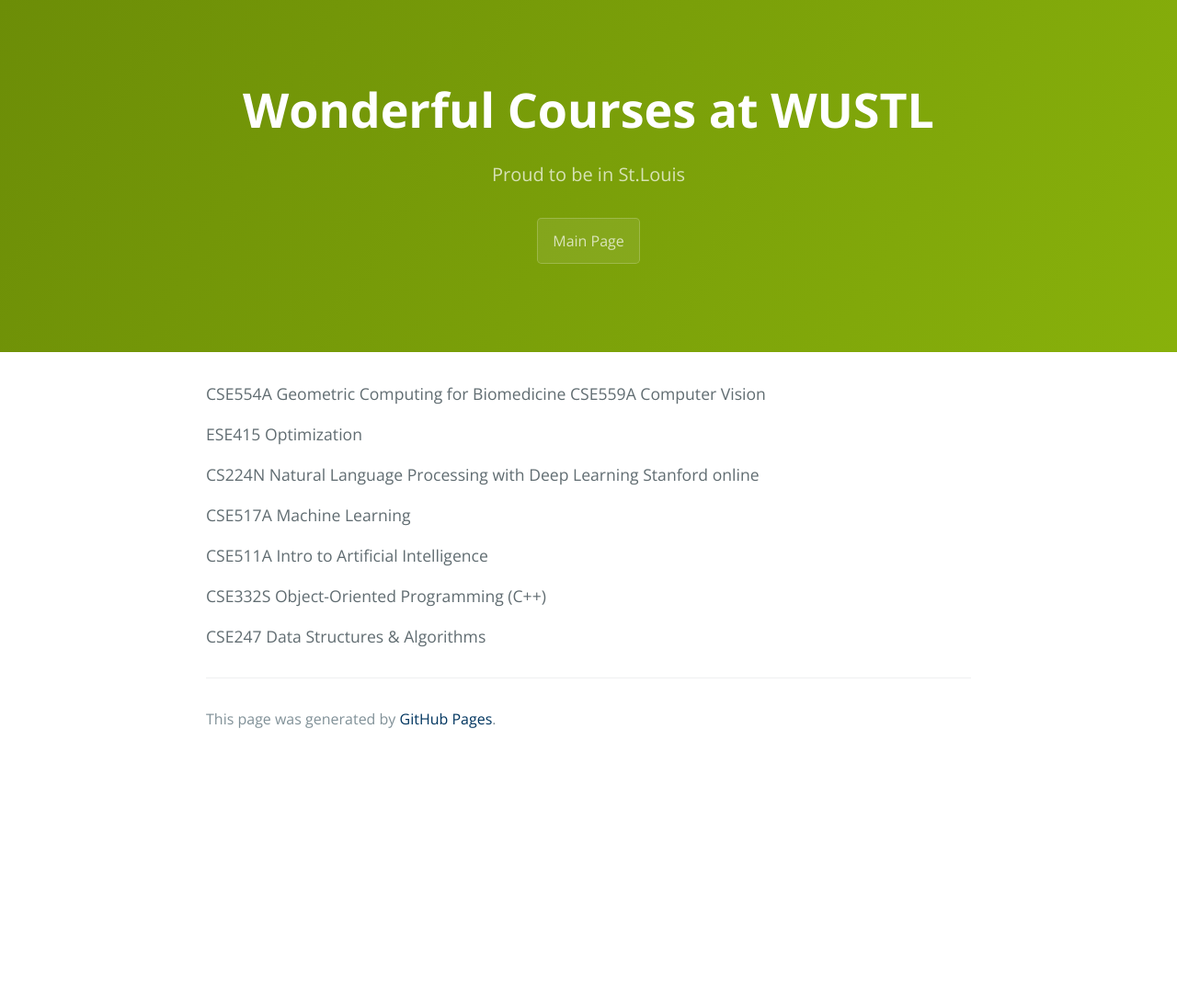
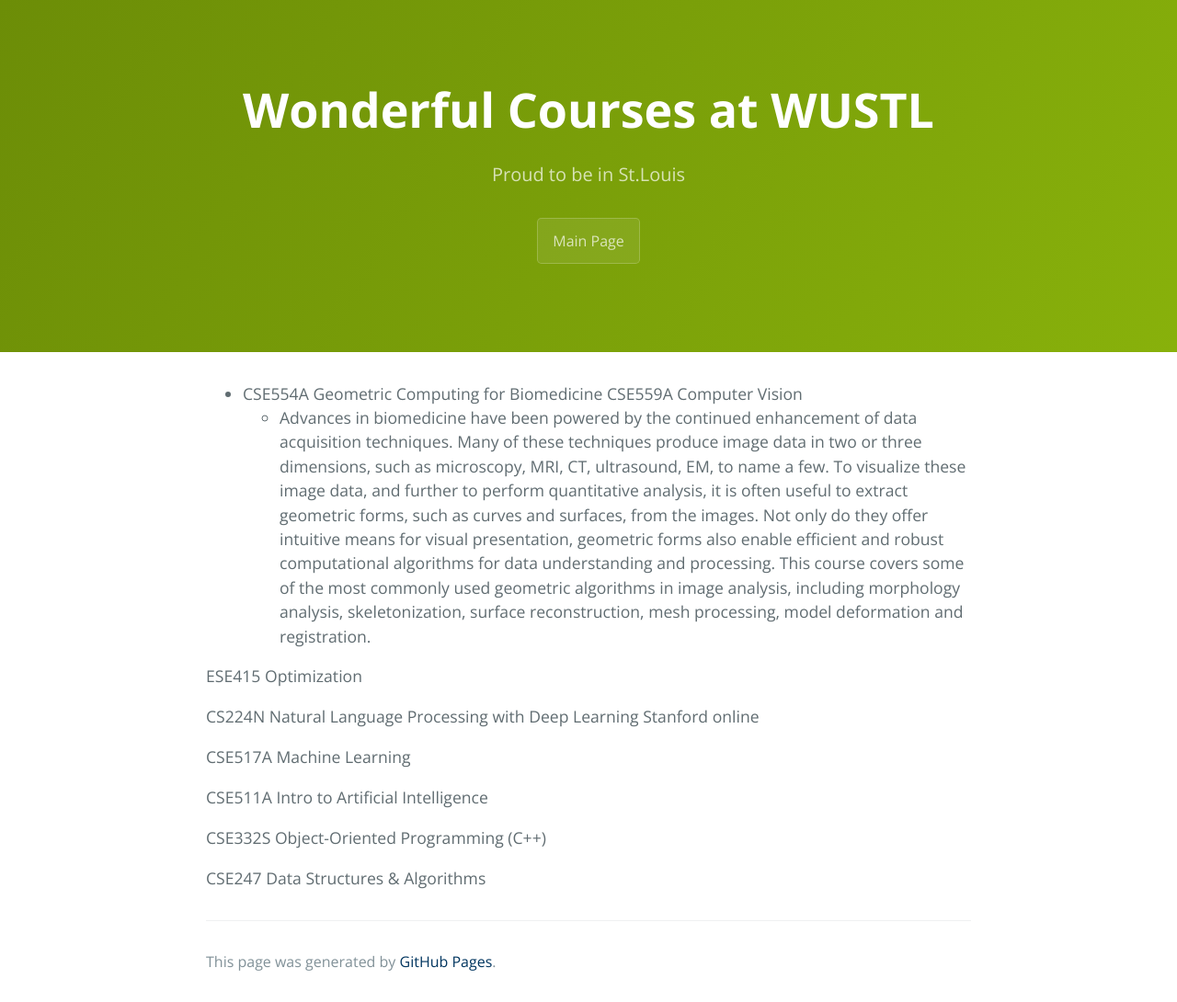
Before and after one commit to chengyongting/chengyongting.github.io, a Jekyll site: the page built from courses.md, in a window 1280 px wide. Shown: the whole page at 92% size. Built offline with Jekyll 4.4.1, drawn with Linux system fonts in a browser that asks for light colours; before the commit the page ends 900 px from its top, so only the background shows below that.

Commit message:
Update courses.md

```diff
--- a/courses.md
+++ b/courses.md
@@ -5,7 +5,10 @@ description: Proud to be in St.Louis
 ---
 
 
-CSE554A Geometric Computing for Biomedicine CSE559A Computer Vision
+- CSE554A Geometric Computing for Biomedicine CSE559A Computer Vision
+  - Advances in biomedicine have been powered by the continued enhancement of data acquisition techniques. Many of these techniques produce image data in two or three dimensions, such as microscopy, MRI, CT, ultrasound, EM, to name a few. To visualize these image data, and further to perform quantitative analysis, it is often useful to extract geometric forms, such as curves and surfaces, from the images. Not only do they offer intuitive means for visual presentation, geometric forms also enable efficient and robust computational algorithms for data understanding and processing. This course covers some of the most commonly used geometric algorithms in image analysis, including morphology analysis, skeletonization, surface reconstruction, mesh processing, model deformation and registration.
+
+
 
 ESE415 Optimization
 
```
